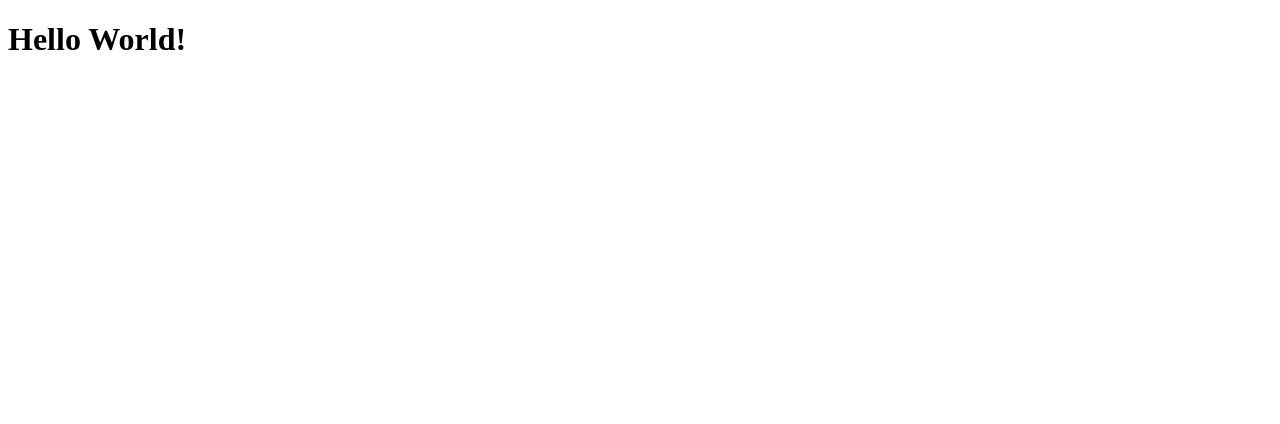
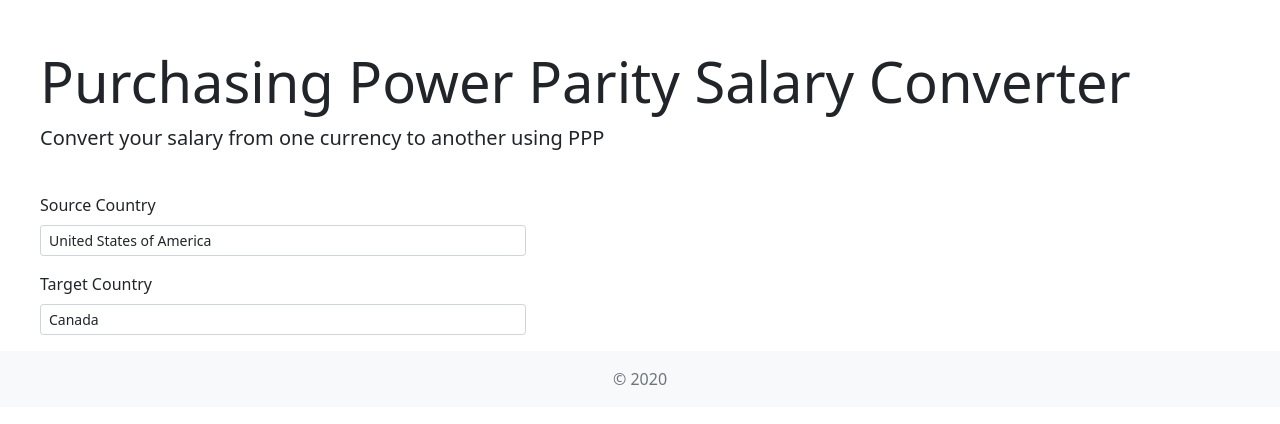
Before and after one commit to fightingsleep/PPPConverter, a plain HTML site: page index.html in a window 1280 px wide. Drawn offline with nearby package versions, Linux system fonts and the light colour scheme.

Commit message:
Create basic page structure

```diff
--- a/index.html
+++ b/index.html
@@ -1,10 +1,57 @@
-<!doctype html>
+
+<!DOCTYPE html>
 <html>
-  <head>
-    <meta charset="utf-8">
-    <title>Home</title>
-  </head>
-  <body>
-    <h1>Hello World!</h1>
-  </body>
+    <head>
+        <title>PPP Converter</title>
+        <link rel="shortcut icon" type="image/x-icon" href="favicon.ico">
+        <link href="https://cdn.jsdelivr.net/npm/bootstrap@5.0.0-beta1/dist/css/bootstrap.min.css" rel="stylesheet" integrity="sha384-giJF6kkoqNQ00vy+HMDP7azOuL0xtbfIcaT9wjKHr8RbDVddVHyTfAAsrekwKmP1" crossorigin="anonymous">
+        <meta name="viewport" content="width=device-width, initial-scale=1, shrink-to-fit=no">
+    </head>
+    <body>
+        <main class="container-fluid">
+            <div class="row mx-3 my-3 mt-md-5 mb-md-4">
+                <div class="col-12 col-sm-12 col-md-12 col-lg-12 col-xl-12">
+                    <h1 class="display-4">Purchasing Power Parity Salary Converter</h1>
+                    <p class="lead">Convert your salary from one currency to another using PPP</p>
+                </div>
+            </div>
+            <div class="row mx-3">
+                <div class="col-12 col-sm-10 col-md-7 col-lg-5 col-xl-5">
+                    <form>
+                        <div class="row mb-3">
+                            <div class="form-group col">
+                                <label for="sourceCountry" class="mb-2">Source Country</label>
+                                <select class="form-control form-control-sm" id="sourceCountry">
+                                    <option>United States of America</option>
+                                </select>
+                            </div>
+                        </div>
+                        <div class="row my-3">
+                            <div class="form-group col">
+                                <label for="targetCountry" class="mb-2">Target Country</label>
+                                <select class="form-control form-control-sm" id="targetCountry">
+                                    <option>Canada</option>
+                                </select>
+                            </div>
+                        </div>
+                    </form>
+                </div>
+            </div>
+        </main>
+        <footer class="footer mt-auto py-3 bg-light">
+            <div class="container-fluid">
+                <div class="row">
+                    <div class="col-12 text-center">
+                        <span class="text-muted">
+                            &copy;
+                            <script type="text/javascript">
+                                document.write(new Date().getFullYear());
+                            </script>
+                        </span>
+                    </div>
+                </div>
+            </div>
+        </footer>
+        <script src="https://cdn.jsdelivr.net/npm/bootstrap@5.0.0-beta1/dist/js/bootstrap.bundle.min.js" integrity="sha384-ygbV9kiqUc6oa4msXn9868pTtWMgiQaeYH7/t7LECLbyPA2x65Kgf80OJFdroafW" crossorigin="anonymous"></script>
+    </body>
 </html>
```
Also changed, not shown: favicon.ico (added).
